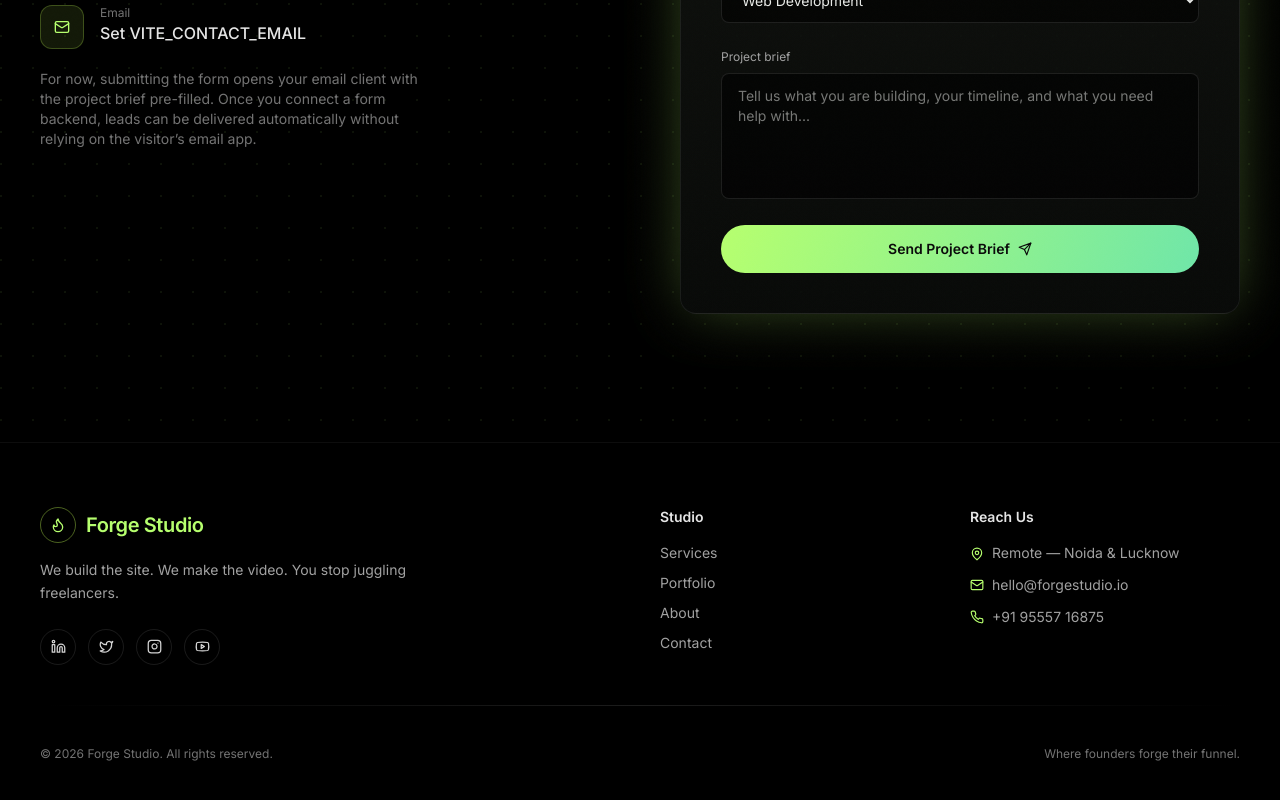
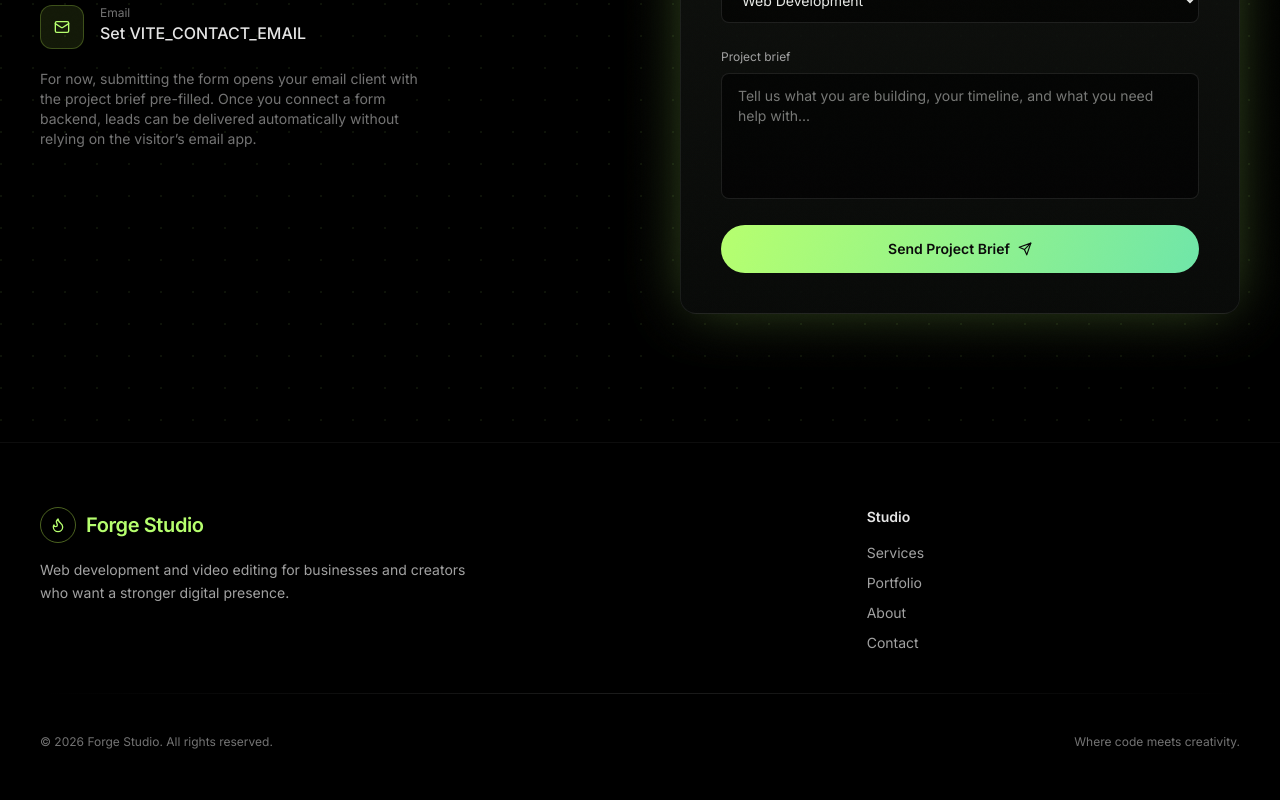
Before and after one commit to mirzahasnain-git/forge-studio-website, a React (Vite) app: page /contact in a window 1280 px wide. Shown: the part 413-1213 px from the top of the page. Built offline with nearby package versions, Linux system fonts and the light colour scheme.

Commit message:
remove placeholder contact and social links

```diff
--- a/src/components/Footer.jsx
+++ b/src/components/Footer.jsx
@@ -1,99 +1,38 @@
 import React from "react";
 import { Link } from "react-router-dom";
-import {
-  Flame,
-  Mail,
-  Phone,
-  MapPin,
-  Linkedin,
-  Twitter,
-  Instagram,
-  Youtube,
-} from "lucide-react";
+import { Flame, Mail } from "lucide-react";
 
 const Footer = () => {
+  const contactEmail = import.meta.env.VITE_CONTACT_EMAIL;
+
   return (
     <footer className="relative border-t border-white/5 bg-black">
       <div className="max-w-7xl mx-auto px-6 md:px-10 py-16">
-        <div className="grid md:grid-cols-4 gap-10">
+        <div className="grid md:grid-cols-3 gap-10">
           <div className="md:col-span-2">
             <Link to="/" className="flex items-center gap-2.5">
               <div className="w-9 h-9 rounded-full border border-lime-300/40 flex items-center justify-center">
                 <Flame size={16} className="text-lime" />
               </div>
-              <span className="font-display text-xl font-semibold text-lime">
-                Forge Studio
-              </span>
+              <span className="font-display text-xl font-semibold text-lime">Forge Studio</span>
             </Link>
             <p className="mt-4 text-neutral-400 max-w-md text-sm leading-relaxed">
-              We build the site. We make the video. You stop juggling
-              freelancers.
+              Web development and video editing for businesses and creators who want a stronger digital presence.
             </p>
-            <div className="flex items-center gap-3 mt-6">
-              {[Linkedin, Twitter, Instagram, Youtube].map((Icon, i) => (
-                <a
-                  key={i}
-                  href="#"
-                  className="w-9 h-9 rounded-full border border-white/10 flex items-center justify-center text-neutral-300 hover:border-lime-300/60 hover:text-lime transition-colors"
-                >
-                  <Icon size={15} />
-                </a>
-              ))}
-            </div>
+            {contactEmail && (
+              <a href={`mailto:${contactEmail}`} className="inline-flex items-center gap-2 mt-5 text-sm text-neutral-300 hover:text-lime transition-colors">
+                <Mail size={14} className="text-lime" /> {contactEmail}
+              </a>
+            )}
           </div>
 
           <div>
-            <h4 className="text-sm font-semibold text-neutral-200 mb-4">
-              Studio
-            </h4>
+            <h4 className="text-sm font-semibold text-neutral-200 mb-4">Studio</h4>
             <ul className="space-y-2.5 text-sm text-neutral-400">
-              <li>
-                <Link
-                  to="/services"
-                  className="hover:text-lime transition-colors"
-                >
-                  Services
-                </Link>
-              </li>
-              <li>
-                <Link
-                  to="/portfolio"
-                  className="hover:text-lime transition-colors"
-                >
-                  Portfolio
-                </Link>
-              </li>
-              <li>
-                <Link to="/about" className="hover:text-lime transition-colors">
-                  About
-                </Link>
-              </li>
-              <li>
-                <Link
-                  to="/contact"
-                  className="hover:text-lime transition-colors"
-                >
-                  Contact
-                </Link>
-              </li>
-            </ul>
-          </div>
-
-          <div>
-            <h4 className="text-sm font-semibold text-neutral-200 mb-4">
-              Reach Us
-            </h4>
-            <ul className="space-y-3 text-sm text-neutral-400">
-              <li className="flex items-start gap-2">
-                <MapPin size={14} className="mt-1 text-lime" /> Remote — Noida
-                &amp; Lucknow
-              </li>
-              <li className="flex items-center gap-2">
-                <Mail size={14} className="text-lime" /> hello@forgestudio.io
-              </li>
-              <li className="flex items-center gap-2">
-                <Phone size={14} className="text-lime" /> +91 95557 16875
-              </li>
+              <li><Link to="/services" className="hover:text-lime transition-colors">Services</Link></li>
+              <li><Link to="/portfolio" className="hover:text-lime transition-colors">Portfolio</Link></li>
+              <li><Link to="/about" className="hover:text-lime transition-colors">About</Link></li>
+              <li><Link to="/contact" className="hover:text-lime transition-colors">Contact</Link></li>
             </ul>
           </div>
         </div>
@@ -101,7 +40,7 @@ const Footer = () => {
         <div className="divider-soft my-10" />
         <div className="flex flex-col md:flex-row items-center justify-between gap-4 text-xs text-neutral-500">
           <p>© {new Date().getFullYear()} Forge Studio. All rights reserved.</p>
-          <p>Where founders forge their funnel.</p>
+          <p>Where code meets creativity.</p>
         </div>
       </div>
     </footer>
```
